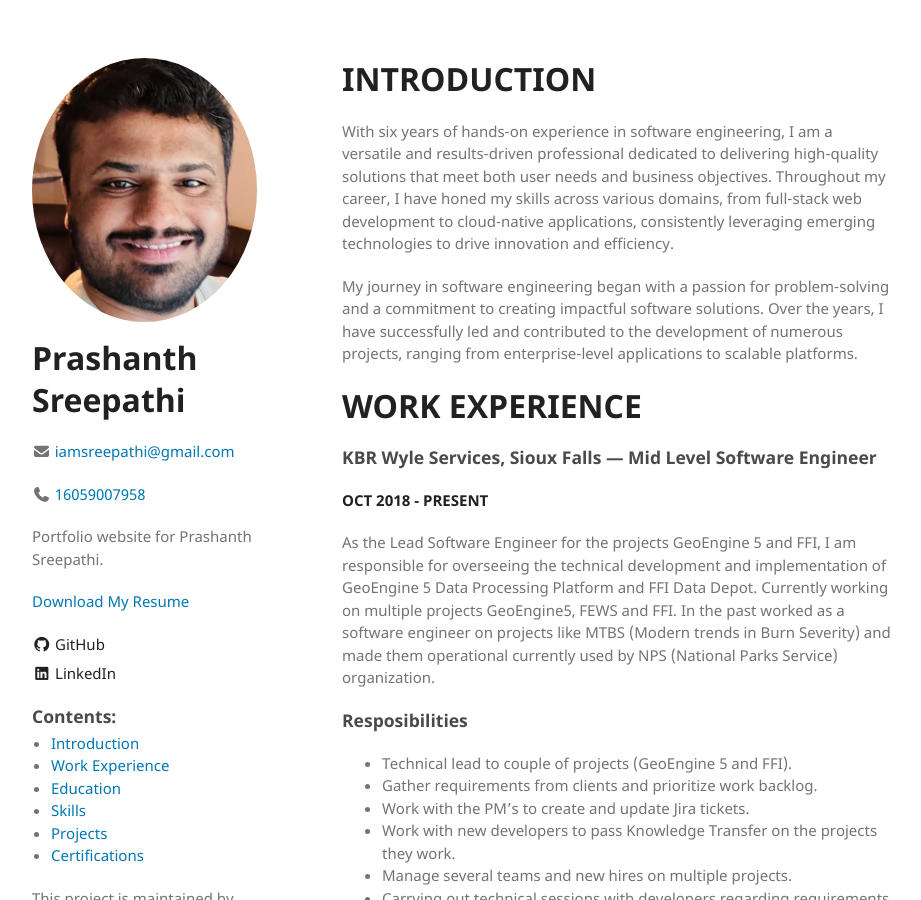
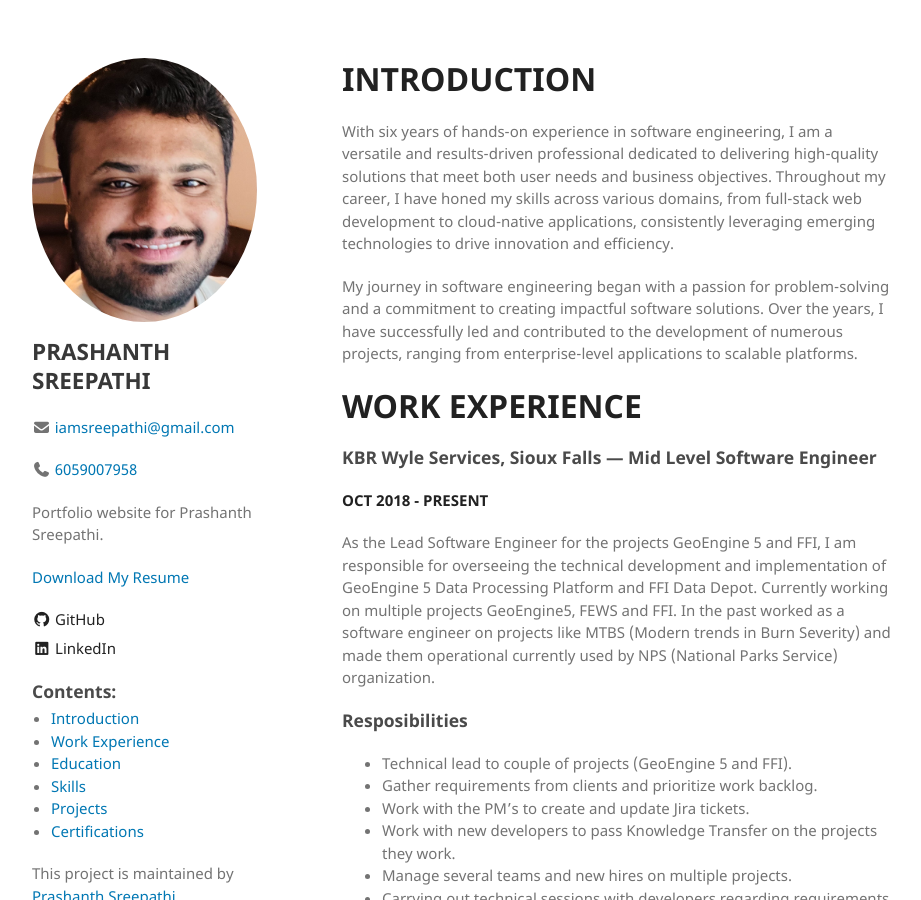
Before and after one commit to ReddyPrashanth/ReddyPrashanth.github.io, a Jekyll site: the page built from README.md, in a window 1280 px wide and 900 px high. Shown: the whole window, without its empty margins (178-1099 px from the left). Built offline with Jekyll 4.4.1, drawn with Linux system fonts in a browser that asks for light colours; our own code applies the rules of GitHub Pages for plain Markdown files.

Commit message:
updated title

```diff
--- a/_config.yml
+++ b/_config.yml
@@ -1,10 +1,10 @@
-title: Prashanth Sreepathi
+title: PRASHANTH SREEPATHI
 logo: /assets/img/logo.jpg
 description: Portfolio website for Prashanth Sreepathi.
 show_downloads: true
 theme: jekyll-theme-minimal
 email: iamsreepathi@gmail.com
-phone: +16059007958
+phone: 6059007958
 resume: https://s3.us-east-2.amazonaws.com/reddyprashanth.github.io/resume.pdf
 
 platforms:
--- a/_includes/header-title.html
+++ b/_includes/header-title.html
@@ -1,9 +1,9 @@
 {% if site.logo %}
 <img class="logo" src="{{ site.logo | relative_url }}" alt="Logo" />
 {% endif %} {% if site.blank_title %}
-<h1>{{ site.title | default: site.github.repository_name }}</h1>
+<h2>{{ site.title | default: site.github.repository_name }}</h1>
 {% else %}
-<h1>{{ site.title | default: site.github.repository_name }}</h1>
+<h2>{{ site.title | default: site.github.repository_name }}</h1>
 {% endif %} {% if site.email %}
 <p class="addr">
   <i class="fa-solid fa-envelope"></i>&nbsp;<a href="mailto:{{site.email}}"
```
